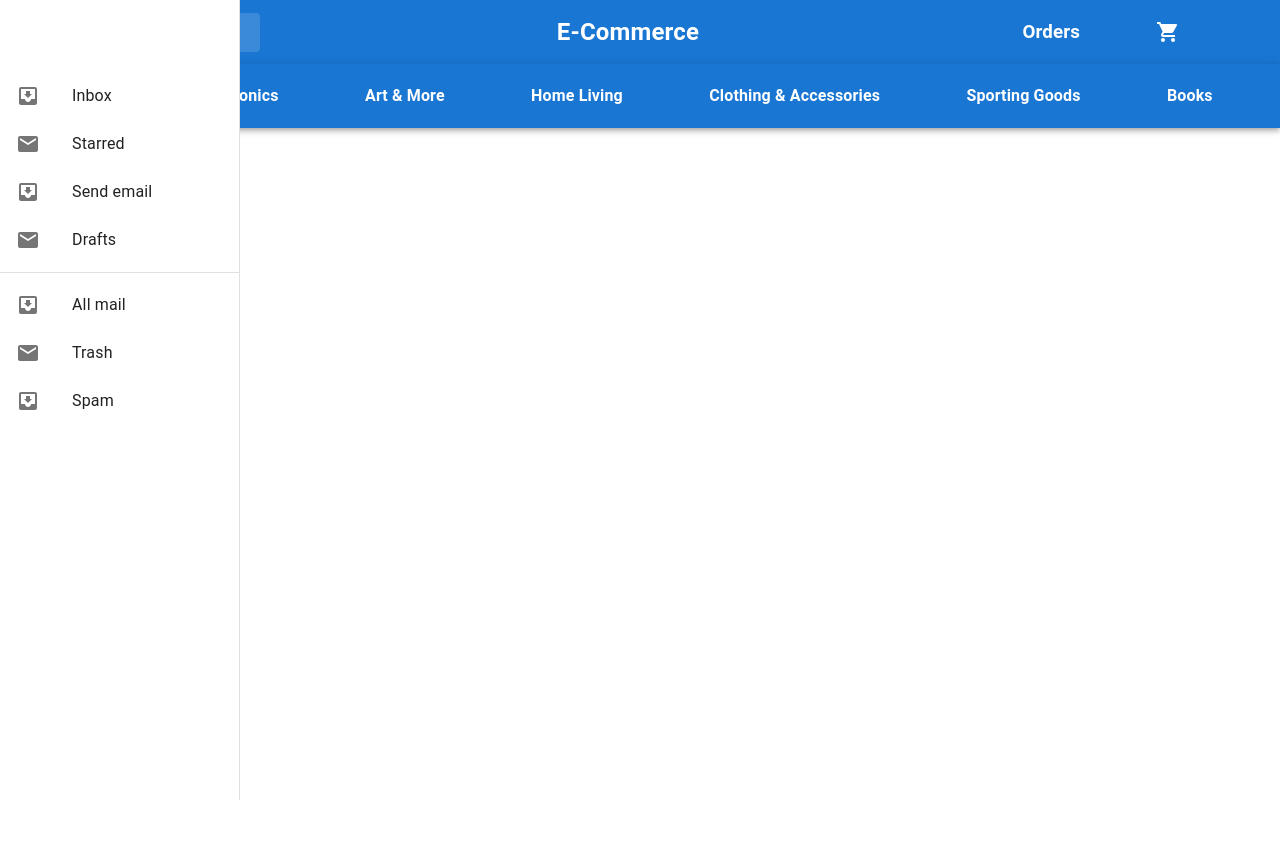
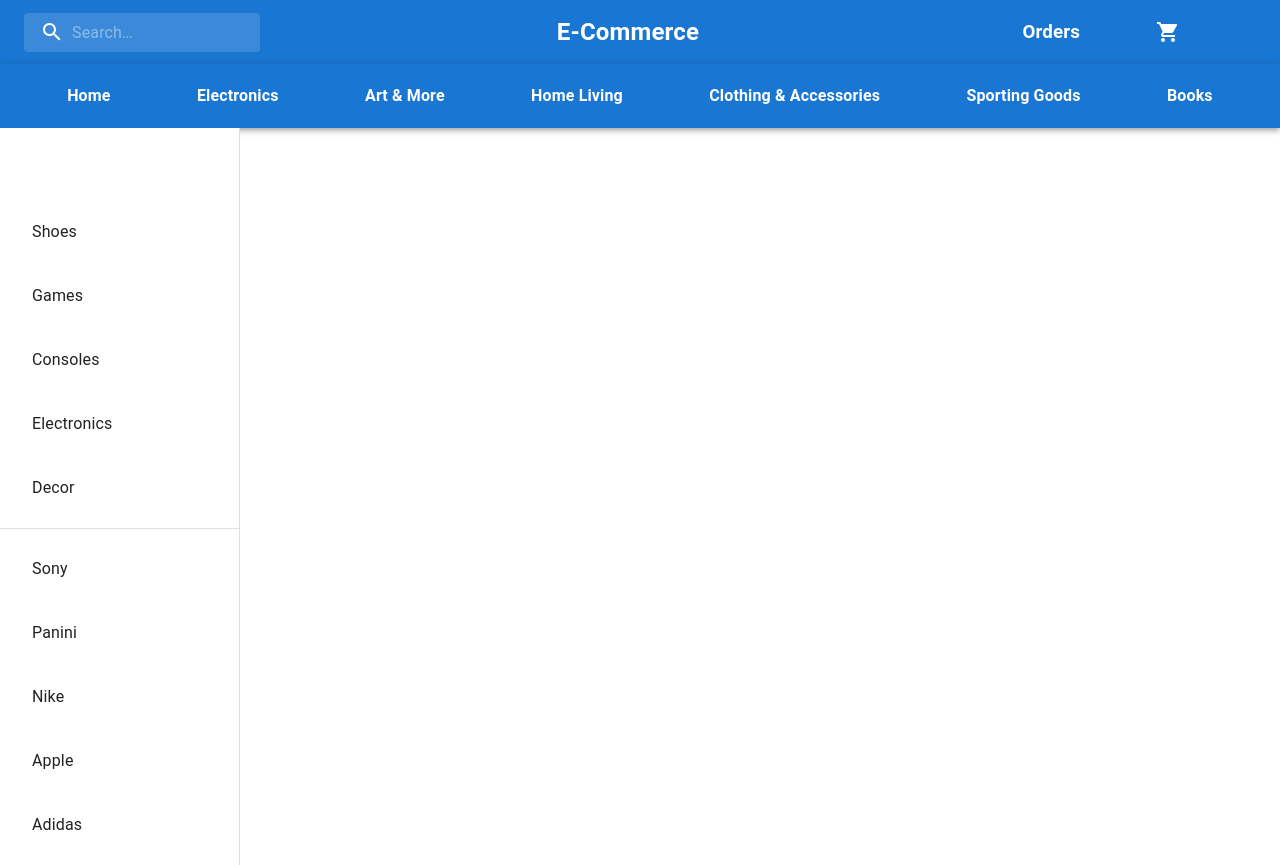
Before and after one commit to VincentCarrancho/ecommerce-app, a React (Vite) app: page / in a window 1280 px wide. Before the commit the page ends 800 px from the top, so only its background shows below. Built offline with nearby package versions, Linux system fonts and the light colour scheme.

Commit message:
Fixed sidebar to now show below navbars - Nick

```diff
--- a/src/Components/Navbar.jsx
+++ b/src/Components/Navbar.jsx
@@ -149,8 +149,9 @@ export default function PrimarySearchAppBar() {
 
   return (
     <Box sx={{ flexGrow: 1 }}>
-      <AppBar position="static">
-        <Toolbar disableGutters = 'false'>
+      <AppBar position="static" >
+        <Toolbar
+        disableGutters = 'false'>
           <Search>
             <SearchIconWrapper>
               <SearchIcon />
--- a/src/Components/Sidebar.jsx
+++ b/src/Components/Sidebar.jsx
@@ -24,31 +24,31 @@ export default function ClippedDrawer() {
         sx={{
           width: drawerWidth,
           flexShrink: 0,
-          [`& .MuiDrawer-paper`]: { width: drawerWidth, boxSizing: 'border-box' },
+          [`& .MuiDrawer-paper`]: { width: drawerWidth, boxSizing: 'border-box', position: 'static' },
         }}
       >
-        <Toolbar />
+        <Toolbar/>
         <Box sx={{ overflow: 'auto'}}>
           <List>
-            {['Inbox', 'Starred', 'Send email', 'Drafts'].map((text, index) => (
-              <ListItem key={text} disablePadding>
+            {['Shoes', 'Games', 'Consoles', 'Electronics','Decor'].map((text, index) => (
+              <ListItem key={text} disablePadding={false}>
                 <ListItemButton>
-                  <ListItemIcon>
+                  {/* <ListItemIcon>
                     {index % 2 === 0 ? <InboxIcon /> : <MailIcon />}
-                  </ListItemIcon>
-                  <ListItemText primary={text} />
+                  </ListItemIcon> */}
+                  <ListItemText primary={text}/>
                 </ListItemButton>
               </ListItem>
             ))}
           </List>
           <Divider />
           <List>
-            {['All mail', 'Trash', 'Spam'].map((text, index) => (
-              <ListItem key={text} disablePadding>
+            {['Sony', 'Panini', 'Nike', 'Apple', 'Adidas'].map((text, index) => (
+              <ListItem key={text} disablePadding={false}>
                 <ListItemButton>
-                  <ListItemIcon>
+                  {/* <ListItemIcon>
                     {index % 2 === 0 ? <InboxIcon /> : <MailIcon />}
-                  </ListItemIcon>
+                  </ListItemIcon> */}
                   <ListItemText primary={text} />
                 </ListItemButton>
               </ListItem>
```
Also changed, not shown: src/Components/Styles.css (line endings or trailing spaces).
